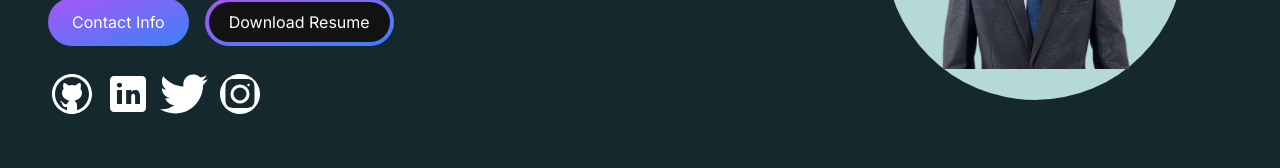
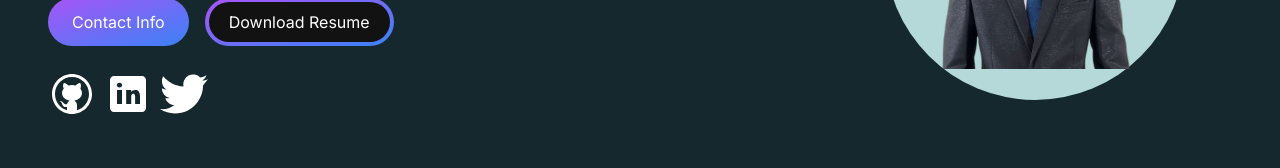
Before and after one commit to nishan-dangal/N_portfolio, a Next.js app: page / in a window 1280 px wide. Shown: the part 394-562 px from the top of the page. Built offline with nearby package versions, Linux system fonts and the light colour scheme.

Commit message:
Social media link for instagram was removed and other error compiled

```diff
--- a/app/components/EmailSection.jsx
+++ b/app/components/EmailSection.jsx
@@ -3,7 +3,6 @@ import React, { useState } from "react";
 import GithubIcon from "../../public/github-icon.svg";
 import LinkedinIcon from "../../public/linkedin-icon.svg";
 import TwitterIcon from "../../public/twitter-icon.svg";
-import InstagramIcon from "../../public/instagram-icon.svg";
 import Link from "next/link";
 import Image from "next/image";
 
@@ -66,9 +65,6 @@ const EmailSection = () => {
           </Link>
           <Link href="https://x.com/nishandangal8"  target="_blank" rel="noopener noreferrer">
             <Image src={TwitterIcon} alt="Twitter Icon" />
-          </Link>
-          <Link href="https://www.instagram.com/nishan.dangal_/"  target="_blank" rel="noopener noreferrer">
-            <Image src={InstagramIcon} alt="Instagram Icon" />
           </Link>
         </div>
       </div>
--- a/app/components/HeroSection.jsx
+++ b/app/components/HeroSection.jsx
@@ -8,7 +8,7 @@ import Link from "next/link";
 import GithubIcon from "../../public/github-icon.svg";
 import LinkedinIcon from "../../public/linkedin-icon.svg";
 import TwitterIcon from "../../public/twitter-icon.svg";
-import InstagramIcon from "../../public/instagram-icon.svg";
+
 
 
 const HeroSection = () => {
@@ -68,9 +68,6 @@ const HeroSection = () => {
           <Link href="https://x.com/nishandangal8"  target="_blank" rel="noopener noreferrer">
             <Image src={TwitterIcon} alt="Twitter Icon" />
           </Link>
-          <Link href="https://www.instagram.com/nishan.dangal_/"  target="_blank" rel="noopener noreferrer">
-            <Image src={InstagramIcon} alt="Instagram Icon" />
-          </Link>
         </div>
         </motion.div>
         <motion.div
```
